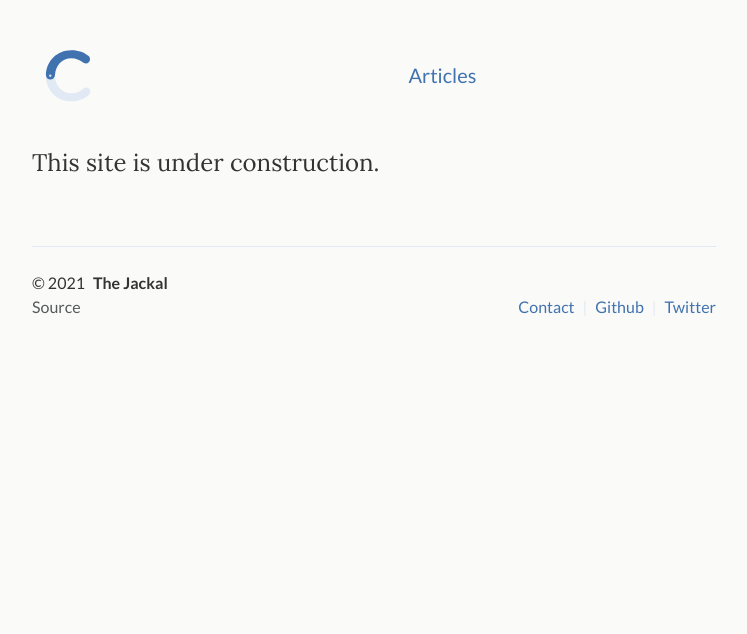
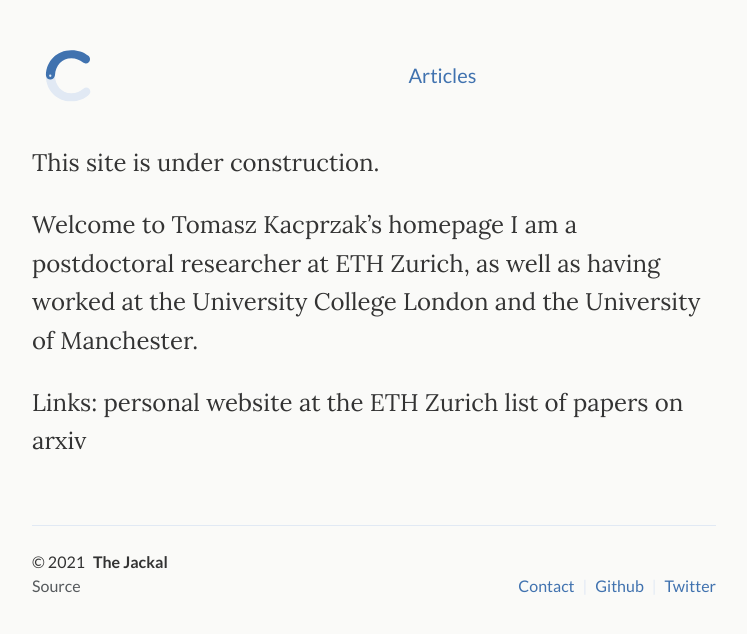
Before and after one commit to tomaszkacprzak/tomaszkacprzak.github.io, a Jekyll site: the page built from index.md, in a window 1280 px wide. Shown: the top 634 px of the page, without its empty margins (266-1013 px from the left). Built offline with Jekyll 4.4.1, drawn with Linux system fonts in a browser that asks for light colours.

Commit message:
Update index.md

```diff
--- a/index.md
+++ b/index.md
@@ -4,7 +4,17 @@ layout: default
 
 <div class="lead pretty-links">
 
+
 This site is under construction.
+
+
+Welcome to Tomasz Kacprzak's homepage
+I am a postdoctoral researcher at ETH Zurich, as well as having worked at the University College London and the University of Manchester.
+
+Links:
+personal website at the ETH Zurich
+list of papers on arxiv
+
 <!--   Hi! this is just a sample **intro text**. You would normally put your [full name](about/) here and say something *smart* about yourself. -->
 
 <!--  This could also be the good place to say were you are coming from, what you [do for a living](work/) and maybe what you are [interested in](projects/). You might also be [writing](articles/) about stuff. -->
```
